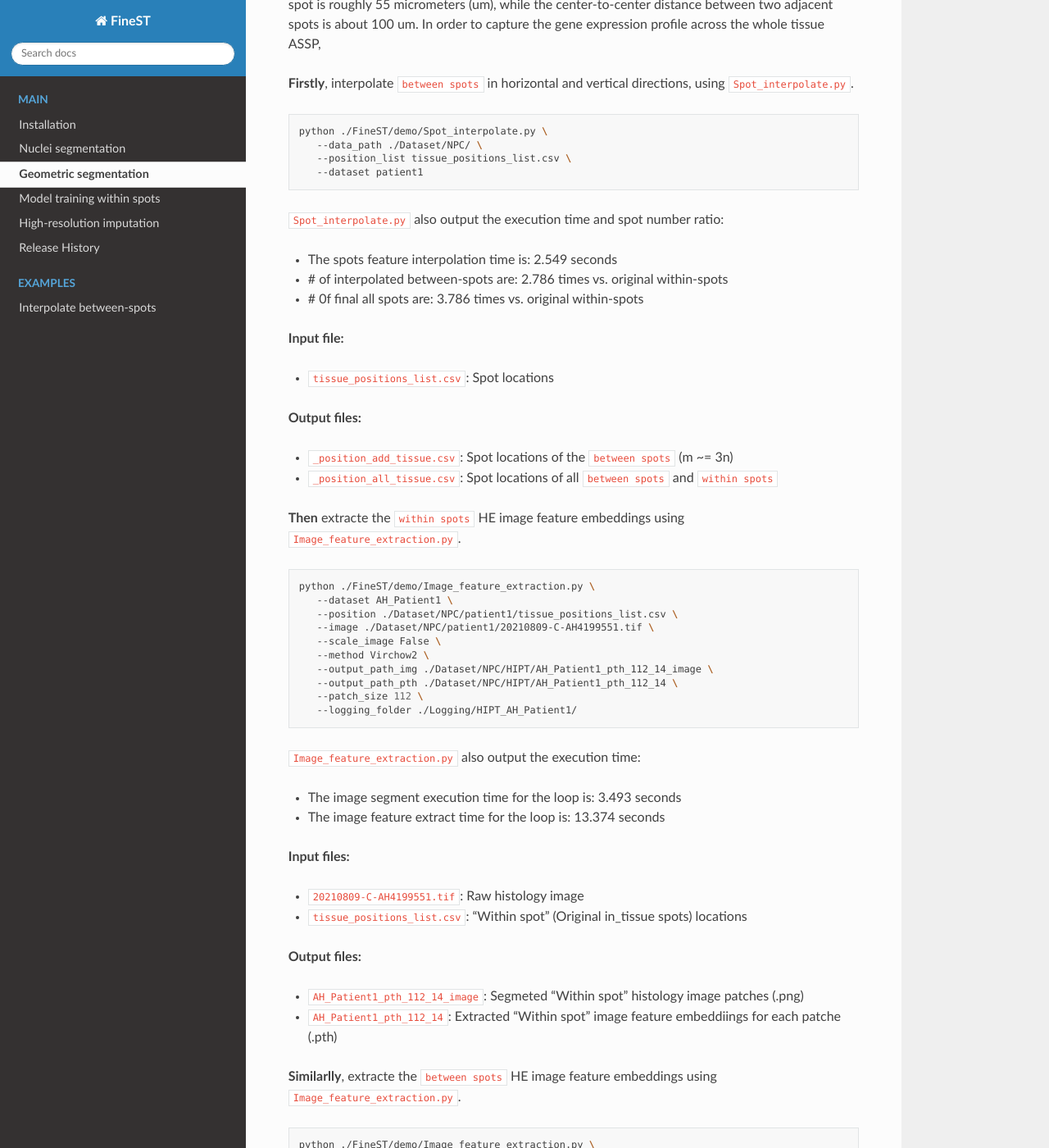
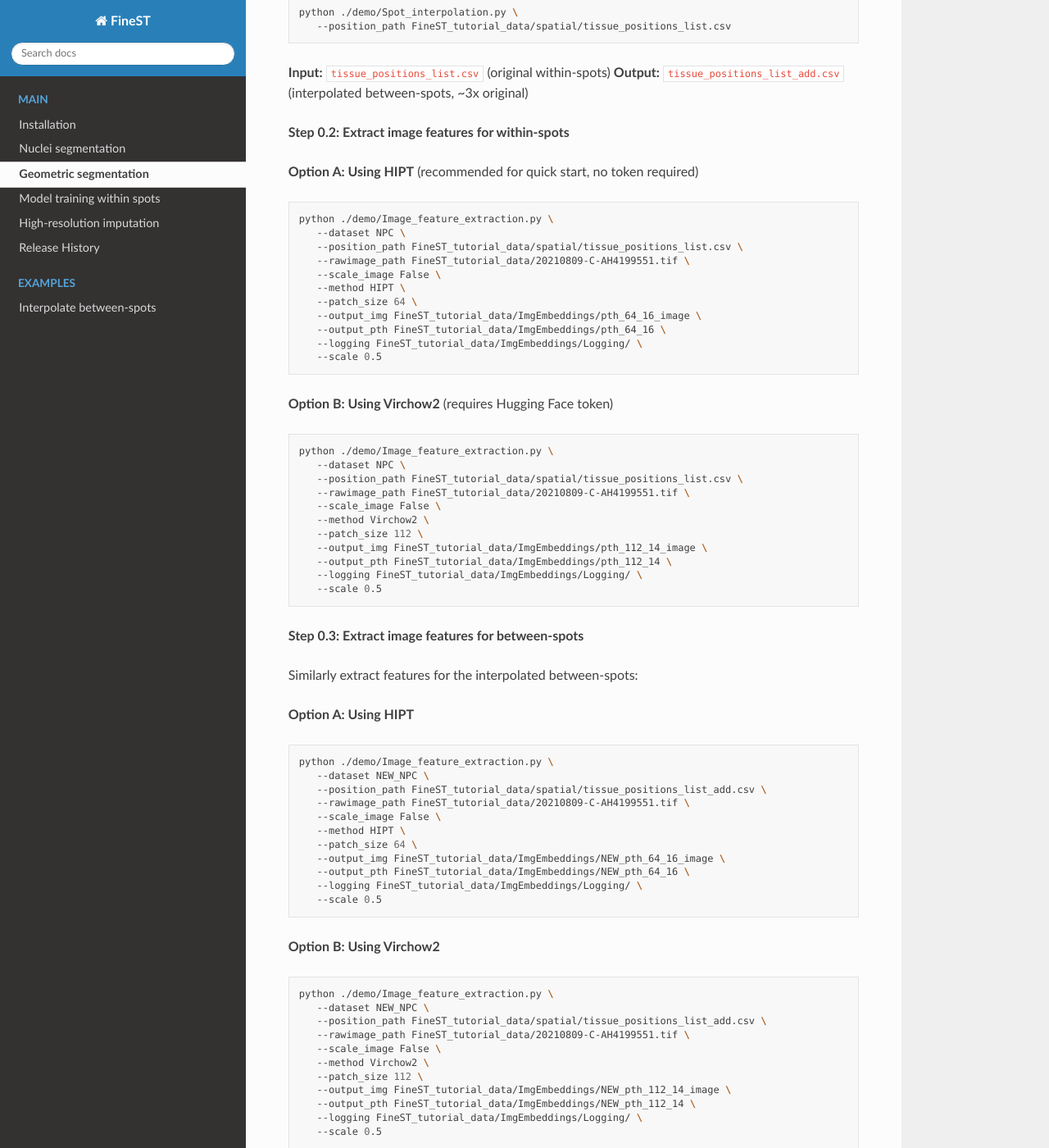
Before and after one commit to StatBiomed/FineST, a Sphinx documentation site: the page built from docs/source/HIPT_demo.rst, in a window 1280 px wide and 1400 px high, scrolled down 446 px. Shown: the whole window at 82% size. Built offline with Sphinx 7.4.7 and the Read the Docs theme 3.1.0, drawn with Linux system fonts in a browser that asks for light colours; pages that are not in the unit, such as notebooks, are missing from menus; some of the changed text lies outside the part shown.

Commit message:
update READE visium step01 and docs 3 file

```diff
--- a/docs/source/FineST_demo.rst
+++ b/docs/source/FineST_demo.rst
@@ -18,45 +18,46 @@ Training-Inferring/Imputation-Evaluation based on Geometric Segmentation
 Step1: Training FineST on the within spots
 ------------------------------------------
 
-On *Visium* dataset, if the trained weights (i.e. **weight_save_path**) have been obtained,
-just run the following command.
-Otherwise, if you want to newly train a model,
-you can omit **weight_save_path** from the following command.
-
-On *VisiumHD* dataset, remember set ``dataset_class`` as ``'VisiumHD' `` (--dataset_class 'Visium')
+Train FineST model on within-spots to learn the mapping from image features to gene expression.
+If pre-trained weights are available, set ``--weight_save_path`` to skip training.
 
 .. code-block:: bash
 
-   python ./FineST/FineST/demo/FineST_train_infer.py \
-      --system_path '/mnt/lingyu/nfs_share2/Python/' \
-      --weight_path 'FineST/FineST_local/Finetune/' \
-      --parame_path 'FineST/FineST/parameter/parameters_NPC_P10125.json' \
-      --dataset_class 'Visium' \
+   python ./demo/Step1_FineST_train_infer.py \
+      --system_path '/home/lingyu/ssd/Python/FineST/FineST/' \
+      --parame_path 'parameter/parameters_NPC_HIPT.json' \
+      --dataset_class 'Visium16' \
+      --image_class 'HIPT' \
       --gene_selected 'CD70' \
-      --LRgene_path 'FineST/FineST/Dataset/LRgene/LRgene_CellChatDB_baseline.csv' \
-      --visium_path 'FineST/FineST/Dataset/NPC/patient1/tissue_positions_list.csv' \
-      --image_embed_path 'NPC/Data/stdata/ZhuoLiang/LLYtest/AH_Patient1_pth_64_16/' \
-      --spatial_pos_path 'FineST/FineST_local/Dataset/NPC/ContrastP1geneLR/position_order.csv' \
-      --reduced_mtx_path 'FineST/FineST_local/Dataset/NPC/ContrastP1geneLR/harmony_matrix.npy' \
-      --weight_save_path 'FineST/FineST_local/Finetune/20240125140443830148' \
-      --figure_save_path 'FineST/FineST_local/Dataset/NPC/Figures/'
+      --LRgene_path 'FineST/datasets/LR_gene/LRgene_CellChatDB_baseline_human.csv' \
+      --visium_path 'FineST_tutorial_data/spatial/tissue_positions_list.csv' \
+      --image_embed_path 'FineST_tutorial_data/ImgEmbeddings/pth_64_16' \
+      --spatial_pos_path 'FineST_tutorial_data/OrderData/position_order.csv' \
+      --reduced_mtx_path 'FineST_tutorial_data/OrderData/matrix_order.npy' \
+      --figure_save_path 'FineST_tutorial_data/Figures/' \
+      --save_data_path 'FineST_tutorial_data/SaveData/' \
+      --patch_size 64 \
+      --weight_w 0.5
 
-``FineST_train_infer.py`` is used to train and evaluate the FineST model using Pearson Correlation, it outputs:
+**Key parameters:**
+* ``--dataset_class``: ``'Visium16'`` (HIPT, patch_size=64), ``'Visium64'`` (Virchow2, patch_size=112), or ``'VisiumHD'``
+* ``--image_class``: ``'HIPT'`` or ``'Virchow2'`` (must match Step0)
+* ``--weight_save_path``: (optional) Path to pre-trained weights to skip training
 
-* Average correlation of all spots: 0.8534651812923978
-* Average correlation of all genes: 0.8845136777311445
+**Expected output:**
+* Average correlation of all spots: ~0.85
+* Average correlation of all genes: ~0.88
 
 **Input files:**
-
-* ``parameters_NPC_P10125.json``: The model parameters.
-* ``LRgene_CellChatDB_baseline.csv``: The genes involved in Ligand or Receptor from CellChatDB.
-* ``tissue_positions_list.csv``: It can be found in the spatial folder of 10x Visium outputs.
-* ``AH_Patient1_pth_64_16``: Image feature of within-spots from ``HIPT_image_feature_extract.py``.
-* ``position_order.csv``: Ordered tissue positions list, according to image patches' coordinates.
-* ``harmony_matrix.npy``: Ordered gene expression matrix, according to image patches' coordinates.
-* ``20240125140443830148``: The trained weights. Just omit it if you want to newly train a model.
+* ``parameters_NPC_HIPT.json`` or ``parameters_NPC_virchow2.json``: The model parameters
+* ``LRgene_CellChatDB_baseline.csv``: Ligand-receptor genes from CellChatDB
+* ``tissue_positions_list.csv``: Visium spot positions (from 10x Visium spatial folder)
+* Image embeddings folder (e.g., ``pth_64_16`` for HIPT or ``pth_112_14`` for Virchow2): From ``Image_feature_extraction.py``
 
 **Output files:**
-
-* ``Finetune``: The logging results ``model.log`` and trained weights ``epoch_50.pt`` (.log and .pt)
-* ``Figures``: The visualization plots, used to see whether the model trained well or not (.pdf)
+* ``Figures/weights[timestamp]/``: Trained model weights (.pt) and logs (.log)
+* ``Figures/Results[timestamp].log``: Complete execution log
+* ``Figures/``: Visualization plots (.pdf, .svg)
+* ``SaveData/``: Processed AnnData files (adata_count.h5ad, adata_norml.h5ad, adata_infer.h5ad, etc.)
+* ``OrderData/position_order.csv``: Ordered tissue positions
+* ``OrderData/matrix_order.npy``: Ordered gene expression matrix
--- a/docs/source/HIPT_demo.rst
+++ b/docs/source/HIPT_demo.rst
@@ -2,140 +2,122 @@ Geometric segmentation
 ======================
 
 Image embedding extraction
----------------------------
+--------------------------
 
-**Usage illustrations**:
-
-* For *Visium*, use one slice - 10x Visium human nasopharyngeal carcinoma (NPC) data.
-
-* For *Visium HD*, use one slice - 10x Visium HD human colorectal cancer (CRC) data with 16um bin.
-
-
-Step0: For *Visium*
+Step0: HE image feature extraction (for *Visium*)
 -------------------------------------------------
 
-*Visium (v1)* measures about 5k spots across the entire tissue area.
-The diameter of each individual spot is roughly 55 micrometers (um),
-while the center-to-center distance between two adjacent spots is about 100 um.
-In order to capture the gene expression profile across the whole tissue ASSP,
+For *Visium* data (~5k spots, 55-um spot diameter, 100-um center-to-center distance),
+we first interpolate additional spots between the original measured spots to increase spatial resolution.
 
-**Firstly**, interpolate ``between spots`` in horizontal and vertical directions,
-using ``Spot_interpolate.py``.
+**Step 0.1: Interpolate between spots**
+
+Interpolate additional spots in horizontal and vertical directions:
 
 .. code-block:: bash
 
-   python ./FineST/demo/Spot_interpolate.py \
-      --data_path ./Dataset/NPC/ \
-      --position_list tissue_positions_list.csv \
-      --dataset patient1
+   python ./demo/Spot_interpolation.py \
+      --position_path FineST_tutorial_data/spatial/tissue_positions_list.csv
 
-``Spot_interpolate.py`` also output the execution time and spot number ratio:
+**Input:** ``tissue_positions_list.csv`` (original within-spots)
+**Output:** ``tissue_positions_list_add.csv`` (interpolated between-spots, ~3x original)
 
-* The spots feature interpolation time is: 2.549 seconds
-* # of interpolated between-spots are: 2.786 times vs. original within-spots
-* # 0f final all spots are: 3.786 times vs. original within-spots
+**Step 0.2: Extract image features for within-spots**
 
 
-**Input file:**
-
-* ``tissue_positions_list.csv``: Spot locations
-
-**Output files:**
-
-* ``_position_add_tissue.csv``: Spot locations of the ``between spots`` (m ~= 3n)
-* ``_position_all_tissue.csv``: Spot locations of all ``between spots`` and ``within spots``
-
-
-**Then** extracte the ``within spots`` HE image feature embeddings using ``Image_feature_extraction.py``.
+**Option A: Using HIPT** (recommended for quick start, no token required)
 
 .. code-block:: bash
 
-   python ./FineST/demo/Image_feature_extraction.py \
-      --dataset AH_Patient1 \
-      --position ./Dataset/NPC/patient1/tissue_positions_list.csv \
-      --image ./Dataset/NPC/patient1/20210809-C-AH4199551.tif \
+   python ./demo/Image_feature_extraction.py \
+      --dataset NPC \
+      --position_path FineST_tutorial_data/spatial/tissue_positions_list.csv \
+      --rawimage_path FineST_tutorial_data/20210809-C-AH4199551.tif \
       --scale_image False \
-      --method Virchow2 \
-      --output_path_img ./Dataset/NPC/HIPT/AH_Patient1_pth_112_14_image \
-      --output_path_pth ./Dataset/NPC/HIPT/AH_Patient1_pth_112_14 \
-      --patch_size 112 \
-      --logging_folder ./Logging/HIPT_AH_Patient1/
+      --method HIPT \
+      --patch_size 64 \
+      --output_img FineST_tutorial_data/ImgEmbeddings/pth_64_16_image \
+      --output_pth FineST_tutorial_data/ImgEmbeddings/pth_64_16 \
+      --logging FineST_tutorial_data/ImgEmbeddings/Logging/ \
+      --scale 0.5
 
-``Image_feature_extraction.py`` also output the execution time:
-
-* The image segment execution time for the loop is: 3.493 seconds
-* The image feature extract time for the loop is: 13.374 seconds
-
-
-**Input files:**
-
-* ``20210809-C-AH4199551.tif``: Raw histology image
-* ``tissue_positions_list.csv``: "Within spot" (Original in_tissue spots) locations
-
-**Output files:**
-
-* ``AH_Patient1_pth_112_14_image``: Segmeted "Within spot" histology image patches (.png)
-* ``AH_Patient1_pth_112_14``: Extracted "Within spot" image feature embeddiings for each patche (.pth)
-
-
-**Similarlly**, extracte the ``between spots`` HE image feature embeddings using ``Image_feature_extraction.py``.
+**Option B: Using Virchow2** (requires Hugging Face token)
 
 .. code-block:: bash
 
-   python ./FineST/demo/Image_feature_extraction.py \
-      --dataset AH_Patient1 \
-      --position ./Dataset/NPC/patient1/patient1_position_add_tissue.csv \
-      --image ./Dataset/NPC/patient1/20210809-C-AH4199551.tif \
+   python ./demo/Image_feature_extraction.py \
+      --dataset NPC \
+      --position_path FineST_tutorial_data/spatial/tissue_positions_list.csv \
+      --rawimage_path FineST_tutorial_data/20210809-C-AH4199551.tif \
       --scale_image False \
       --method Virchow2 \
-      --output_path_img ./Dataset/NPC/HIPT/NEW_AH_Patient1_pth_112_14_image \
-      --output_path_pth ./Dataset/NPC/HIPT/NEW_AH_Patient1_pth_112_14 \
       --patch_size 112 \
-      --logging_folder ./Logging/HIPT_AH_Patient1/
+      --output_img FineST_tutorial_data/ImgEmbeddings/pth_112_14_image \
+      --output_pth FineST_tutorial_data/ImgEmbeddings/pth_112_14 \
+      --logging FineST_tutorial_data/ImgEmbeddings/Logging/ \
+      --scale 0.5
 
-``Image_feature_extraction.py`` also output the execution time:
+**Step 0.3: Extract image features for between-spots**
 
-* The image segment execution time for the loop is:  8.153 seconds
-* The image feature extract time for the loop is: 35.499 seconds
+Similarly extract features for the interpolated between-spots:
 
-
-**Input files:**
-
-* ``20210809-C-AH4199551.tif``: Raw histology image
-* ``patient1_position_add_tissue.csv``: "Between spot" (Interpolated spots) locations
-
-**Output files:**
-
-* ``NEW_AH_Patient1_pth_112_14_image``: Segmeted "Between spot" histology image patches (.png)
-* ``NEW_AH_Patient1_pth_112_14``: Extracted "Between spot" image embeddiings of each patch (.pth)
-
-
-Step0: For *Visium*: single-cell
-----------------------------------------------------
-
-**For single-cell resolution:**
-* *Setp 1*: Get ``_adata_imput_all_spot.h5ad`` from ``_Train_Impute.ipynb``;
-* *Setp 2*: Get ``sp._adata_ns.h5ad`` and ``_position_all_tissue_sc``, from ``StarDist_nuclei_segmentate.py``;
-* *Setp 3*: Get ``sc_Patient1_pth_14_14`` from this scrip ``Image_feature_extraction.py`` using ``Virchow2``.
+**Option A: Using HIPT**
 
 .. code-block:: bash
 
-   cd /mnt/lingyu/nfs_share2/Python/FineST/
-   time python ./FineST/demo/Image_feature_extraction.py \
-      --dataset AH_Patient1 \
-      --position ./FineST_local/Dataset/NPC/StarDist/DataOutput/NPC1_allspot_p075_test/_position_all_tissue_sc.csv \
-      --imagefile ./FineST_local/Dataset/NPC/patient1/20210809-C-AH4199551.tif \
+   python ./demo/Image_feature_extraction.py \
+      --dataset NEW_NPC \
+      --position_path FineST_tutorial_data/spatial/tissue_positions_list_add.csv \
+      --rawimage_path FineST_tutorial_data/20210809-C-AH4199551.tif \
+      --scale_image False \
+      --method HIPT \
+      --patch_size 64 \
+      --output_img FineST_tutorial_data/ImgEmbeddings/NEW_pth_64_16_image \
+      --output_pth FineST_tutorial_data/ImgEmbeddings/NEW_pth_64_16 \
+      --logging FineST_tutorial_data/ImgEmbeddings/Logging/ \
+      --scale 0.5
+
+**Option B: Using Virchow2**
+
+.. code-block:: bash
+
+   python ./demo/Image_feature_extraction.py \
+      --dataset NEW_NPC \
+      --position_path FineST_tutorial_data/spatial/tissue_positions_list_add.csv \
+      --rawimage_path FineST_tutorial_data/20210809-C-AH4199551.tif \
       --scale_image False \
       --method Virchow2 \
-      --output_path_img ./FineST_local/Dataset/NPC/HIPT/sc_Patient1_pth_14_14_image \
-      --output_path_pth ./FineST_local/Dataset/NPC/HIPT/sc_Patient1_pth_14_14 \
+      --patch_size 112 \
+      --output_img FineST_tutorial_data/ImgEmbeddings/NEW_pth_112_14_image \
+      --output_pth FineST_tutorial_data/ImgEmbeddings/NEW_pth_112_14 \
+      --logging FineST_tutorial_data/ImgEmbeddings/Logging/ \
+      --scale 0.5
+
+**Output:** Image feature embeddings (``NEW_pth_64_16`` or ``NEW_pth_112_14``) for between-spots
+
+
+Step0: For *Visium*: single-cell resolution
+---------------------------------------------
+
+For single-cell resolution analysis:
+
+1. Get ``_adata_imput_all_spot.h5ad`` from ``_Train_Impute.ipynb``
+2. Get ``sp._adata_ns.h5ad`` and ``_position_all_tissue_sc.csv`` from ``StarDist_nuclei_segmentate.py``
+3. Extract image features using ``Image_feature_extraction.py`` with ``Virchow2``
+
+.. code-block:: bash
+
+   python ./demo/Image_feature_extraction.py \
+      --dataset AH_Patient1 \
+      --position_path ./FineST_local/Dataset/NPC/StarDist/DataOutput/NPC1_allspot_p075_test/_position_all_tissue_sc.csv \
+      --rawimage_path ./FineST_local/Dataset/NPC/patient1/20210809-C-AH4199551.tif \
+      --scale_image False \
+      --method Virchow2 \
+      --output_img ./FineST_local/Dataset/NPC/HIPT/sc_Patient1_pth_14_14_image \
+      --output_pth ./FineST_local/Dataset/NPC/HIPT/sc_Patient1_pth_14_14 \
       --patch_size 14 \
-      --logging_folder ./FineST_local/Logging/HIPT_AH_Patient1/
-
-``Image_feature_extraction.py`` also output the execution time:
-
-* The image segment execution time for the loop is: 31.082 seconds
-* The image feature extract time for the loop is: 680.178 seconds
+      --logging ./FineST_local/Logging/HIPT_AH_Patient1/ \
+      --scale 0.5
 
 
 Step0: For *Visium HD*
```
Also changed, not shown: README.rst (+139 -152 lines), docs/source/install.rst (+36 -27 lines).
